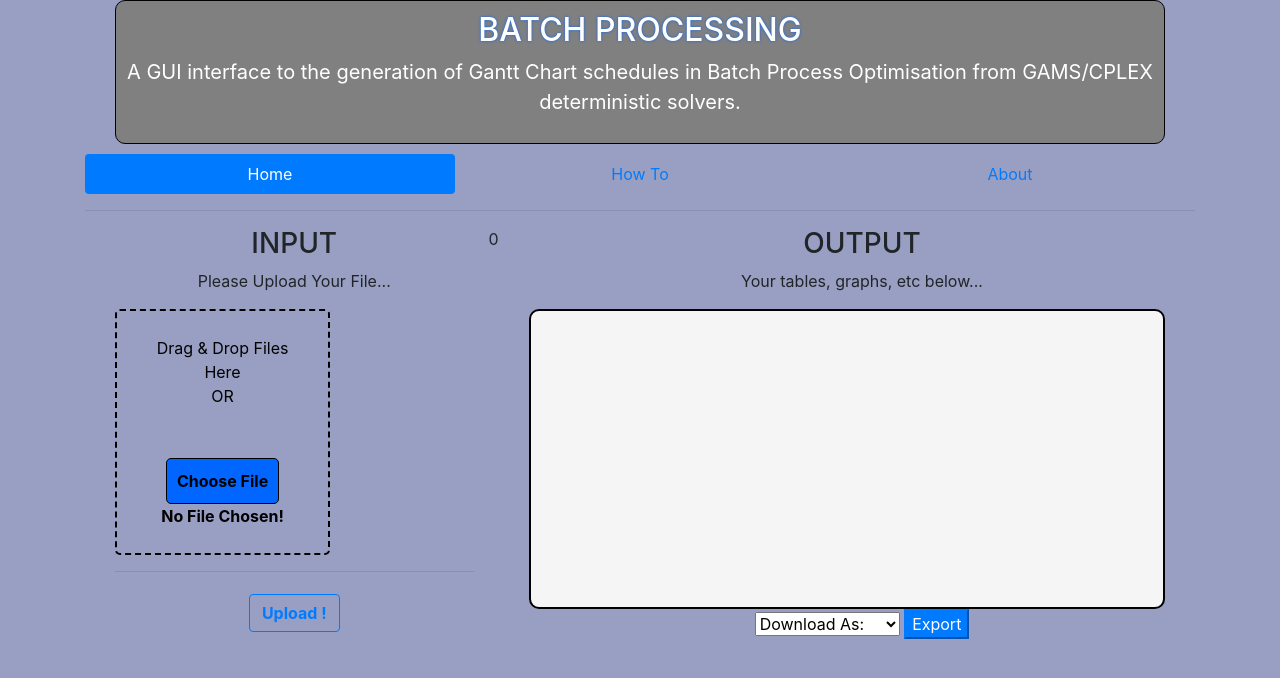
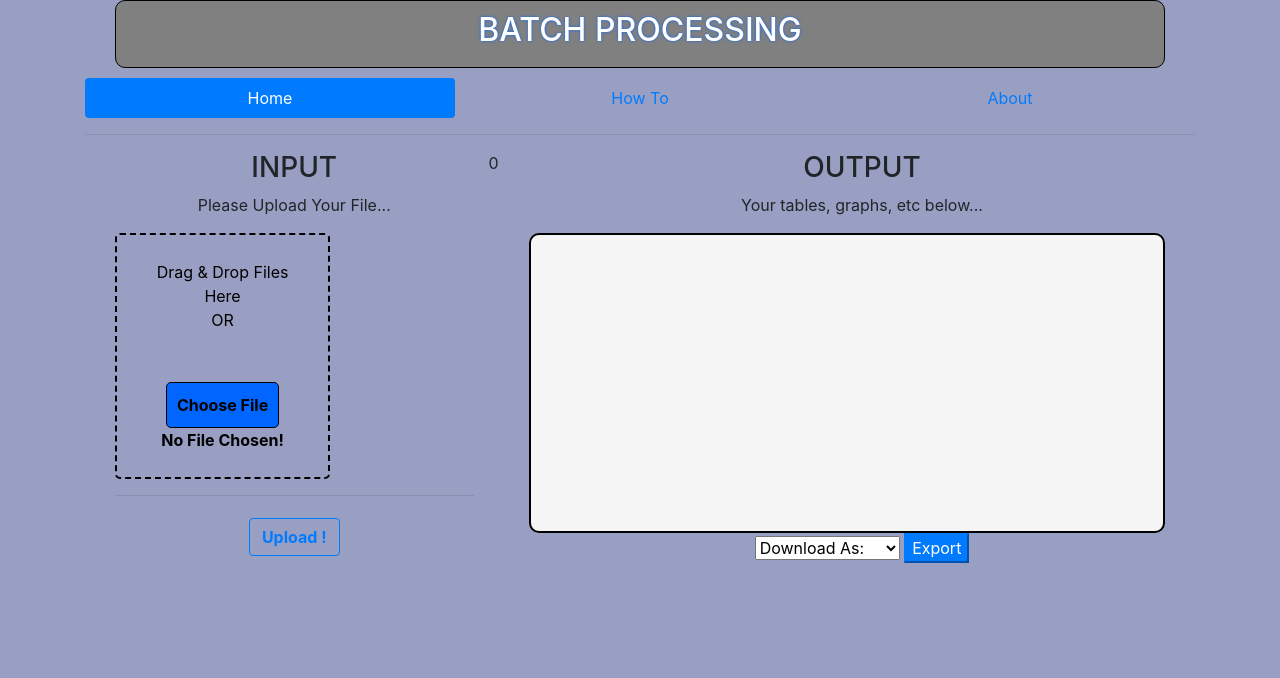
Before and after one commit to Proud-Sachinda/Code-Bat, a plain HTML site: page Development/html/index.html in a window 1280 px wide. Drawn offline with nearby package versions, Linux system fonts and the light colour scheme.

```diff
--- a/Development/html/index.html
+++ b/Development/html/index.html
@@ -15,10 +15,8 @@
 
 <body>
     <section id="header">
-
         <div class="pageheader">
             <h2>BATCH PROCESSING</h2>
-            <p>A GUI interface to the generation of Gantt Chart schedules in Batch Process Optimisation from GAMS/CPLEX deterministic solvers.</p>
         </div>
 
         <div class="container">
@@ -27,7 +25,7 @@
                     <a class="nav-item nav-link"  href="./howto.html">How To </a>
                     <a class="nav-item nav-link"  href="./about.html" >About</a>
             </nav>
-    <hr/>
+            <hr/>
         <!-- Left Screen(TODO) -->
         <section>
 
@@ -113,7 +111,6 @@
             </div>
             <!--End Of Right Screen-->
         </section>
-
     </section>
 
 
```
Also changed, not shown: Development/html/howto.html (+0 -1 lines).
